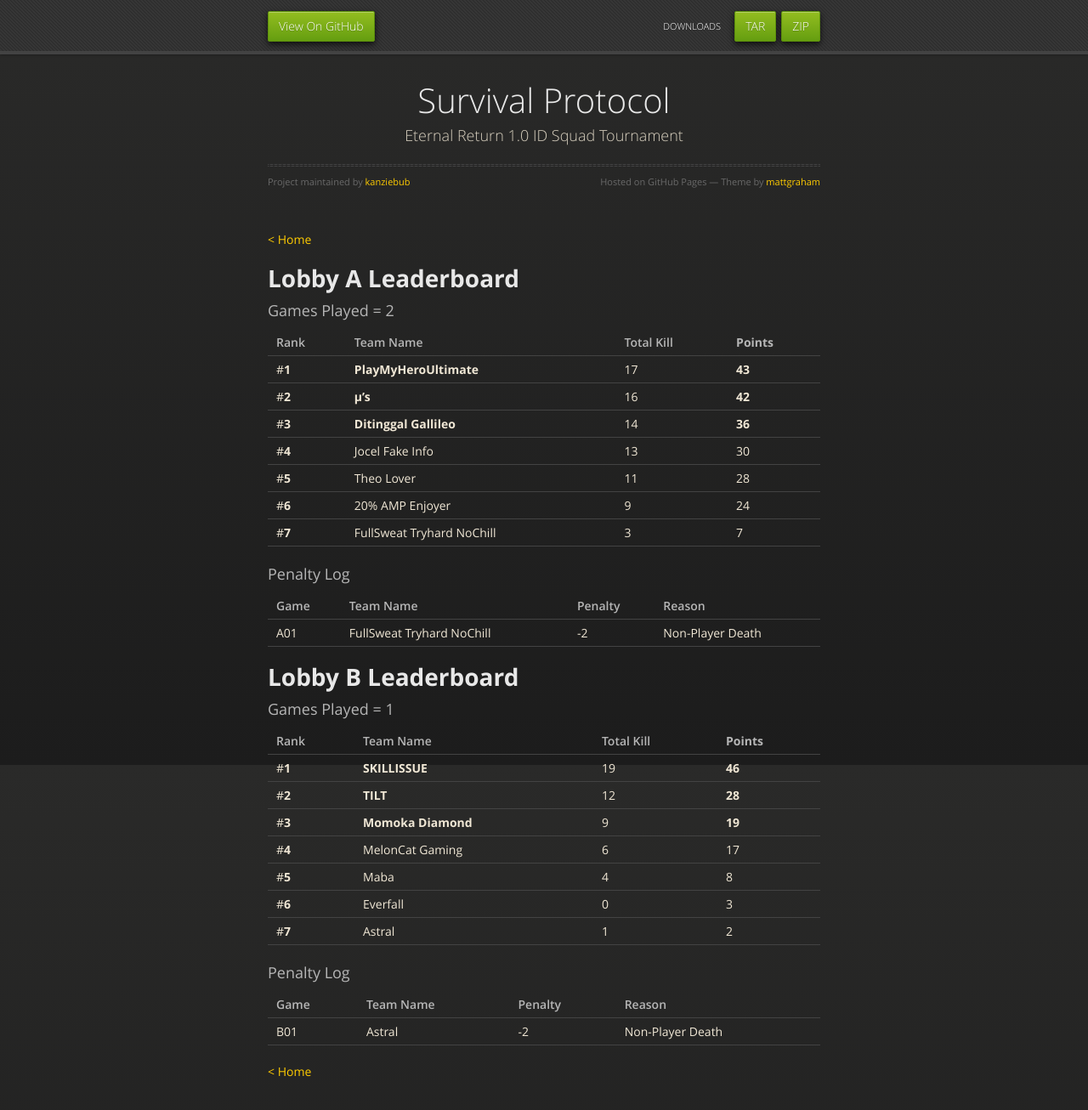
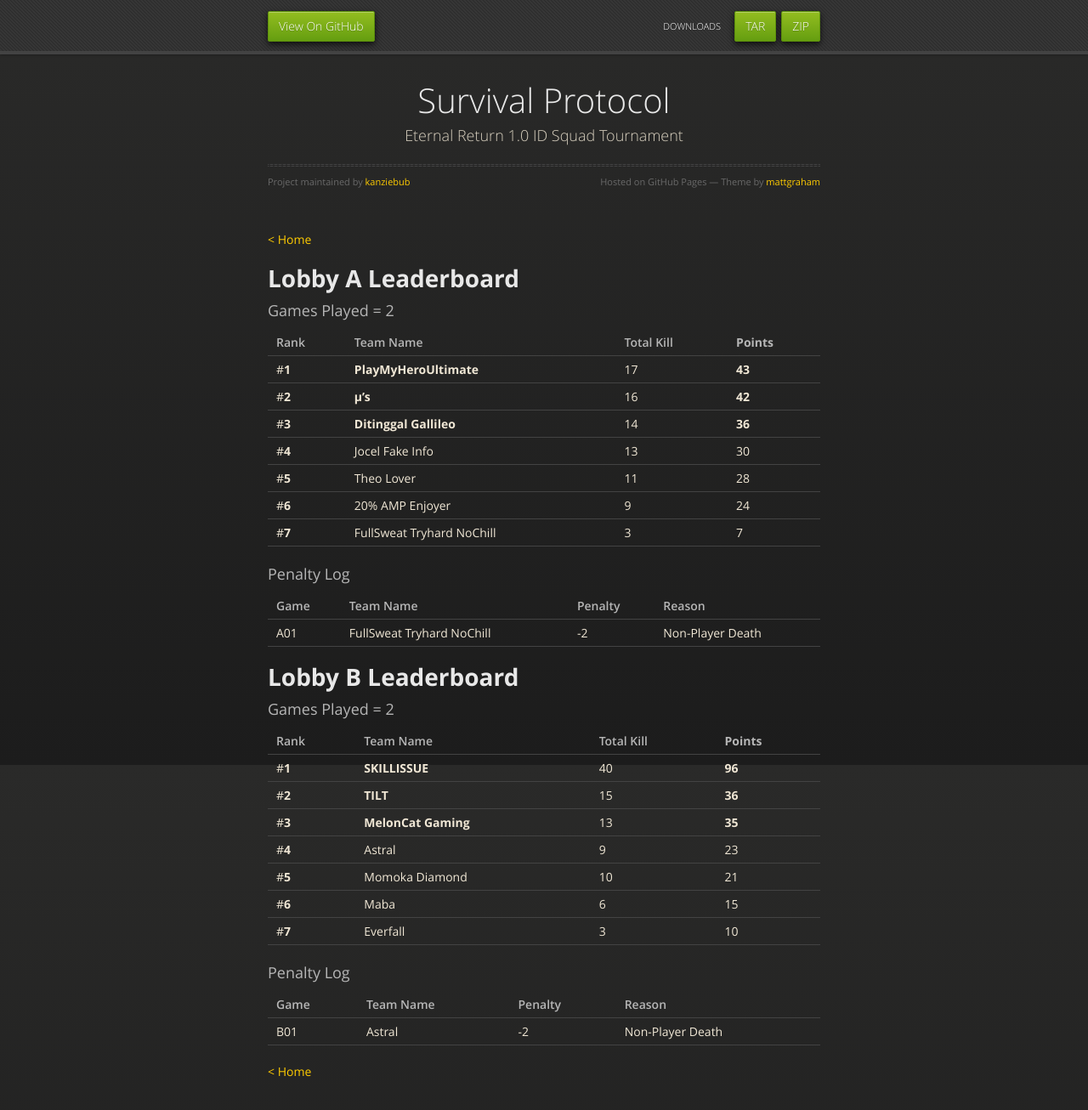
Before and after one commit to kanziebub/SurvivalProtocol, a Jekyll site: the page built from EPIC/02/leaderboard.md, in a window 1280 px wide and 1381 px high. Shown: the top 1306 px of the window at 85% size. Built offline with Jekyll 4.4.1, drawn with Linux system fonts in a browser that asks for light colours.

Commit message:
GAME B02

```diff
--- a/EPIC/02/leaderboard.md
+++ b/EPIC/02/leaderboard.md
@@ -29,17 +29,17 @@ layout: default
 
 # **Lobby B Leaderboard**
 
-### Games Played = 1
+### Games Played = 2
 
 |  Rank  | Team Name             | Total Kill | **Points** |
 |:-------|:----------------------|:-----------|:-----------|
-| #**1** | **SKILLISSUE** | 19 | **46** |
-| #**2** | **TILT** | 12 | **28** |
-| #**3** | **Momoka Diamond** | 9 | **19** |
-| #**4** | MelonCat Gaming | 6 | 17 |
-| #**5** | Maba | 4 | 8 |
-| #**6** | Everfall | 0 | 3 |
-| #**7** | Astral | 1 | 2 |
+| #**1** | **SKILLISSUE** | 40 | **96** |
+| #**2** | **TILT** | 15 | **36** |
+| #**3** | **MelonCat Gaming** | 13 | **35** |
+| #**4** | Astral | 9 | 23 |
+| #**5** | Momoka Diamond | 10 | 21 |
+| #**6** | Maba | 6 | 15 |
+| #**7** | Everfall | 3 | 10 |
 
 ### Penalty Log
 
```
